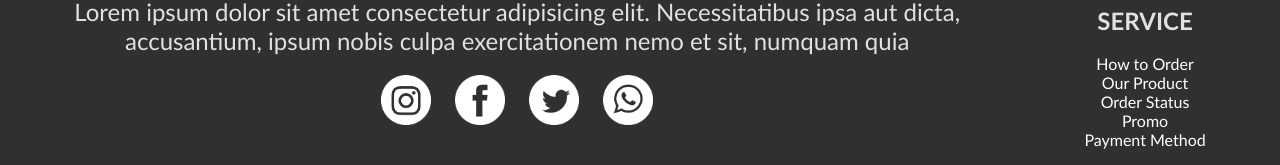
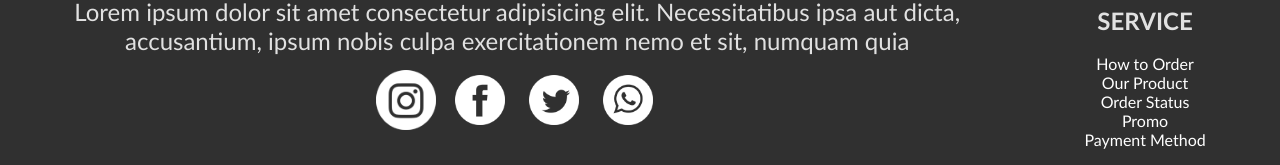
Before and after one commit to Aprisinggihw/slicing-website-makanan, a plain HTML site: page index.html in a window 1280 px wide. In both pictures the pointer is over the picture 406 px from the left and 6042 px from the top of the page. Shown: the part 5942-6107 px from the top of the page. Drawn offline with Linux system fonts and the light colour scheme.

Commit message:
Update stylemkn.css 01

```diff
--- a/styilemkn.css
+++ b/styilemkn.css
@@ -87,7 +87,7 @@ p {
     justify-content: flex-end;
 }
 
-.topbar a{
+.topbar a {
     text-decoration: none !important;
     color: #fff;
     margin: auto 50px;
@@ -98,13 +98,15 @@ p {
 a:hover {
     color: #ff2626;
 }
+
 /* .topbar .search {
     width: 100px;
 } */
-.topbar .search{
+.topbar .search {
     margin: 0 50px;
 }
-.topbar .search img{
+
+.topbar .search img {
     width: 24px;
 }
 
@@ -334,9 +336,13 @@ a:hover {
 
 .sosmed img {
     width: 50px;
-    margin: 20px 10px;
+    padding: 20px 10px;
 }
 
+.sosmed img:hover {
+    width: 60px;
+    padding: 15px 5px;
+}
 a {
     text-decoration: none;
     color: rgb(255, 255, 255);
```
